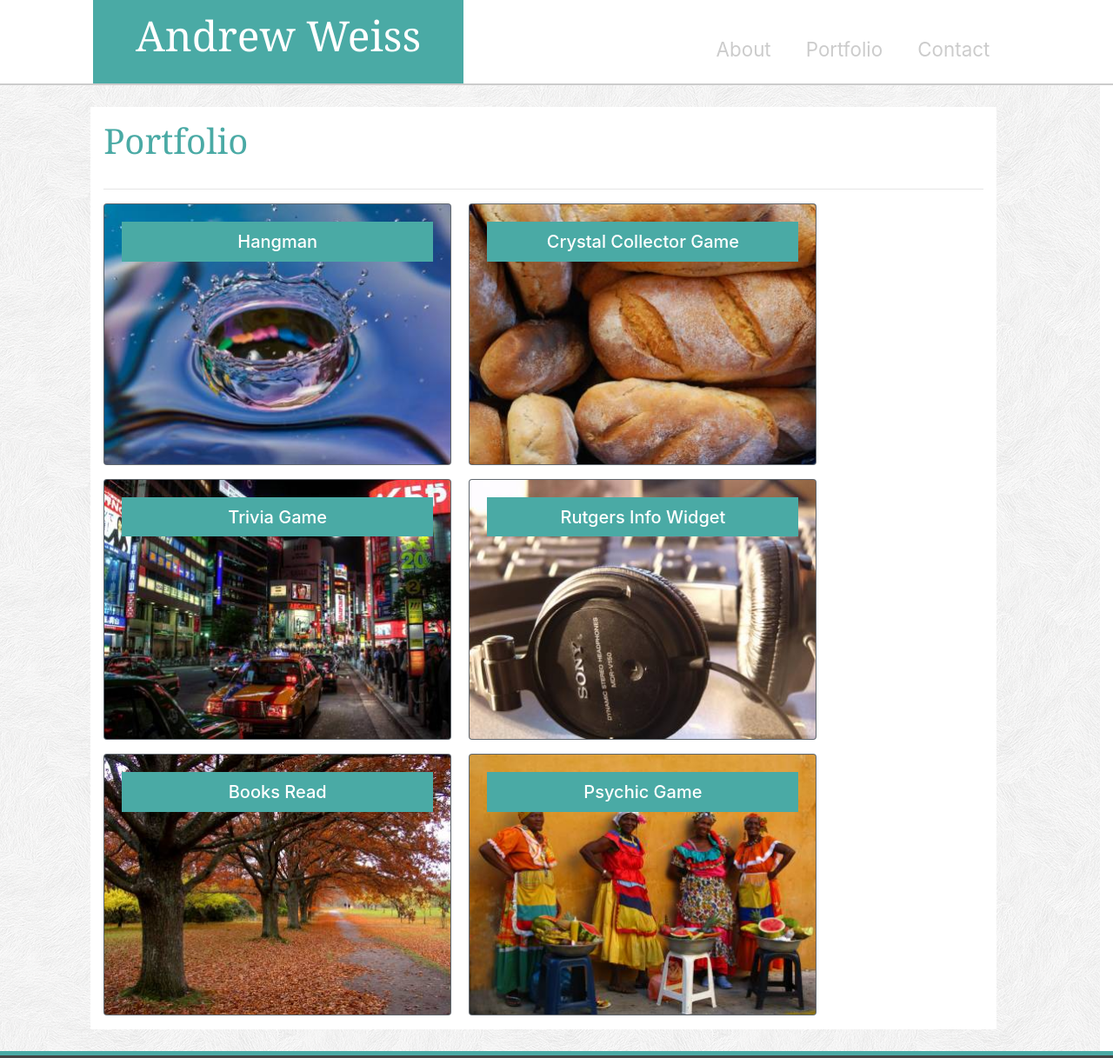
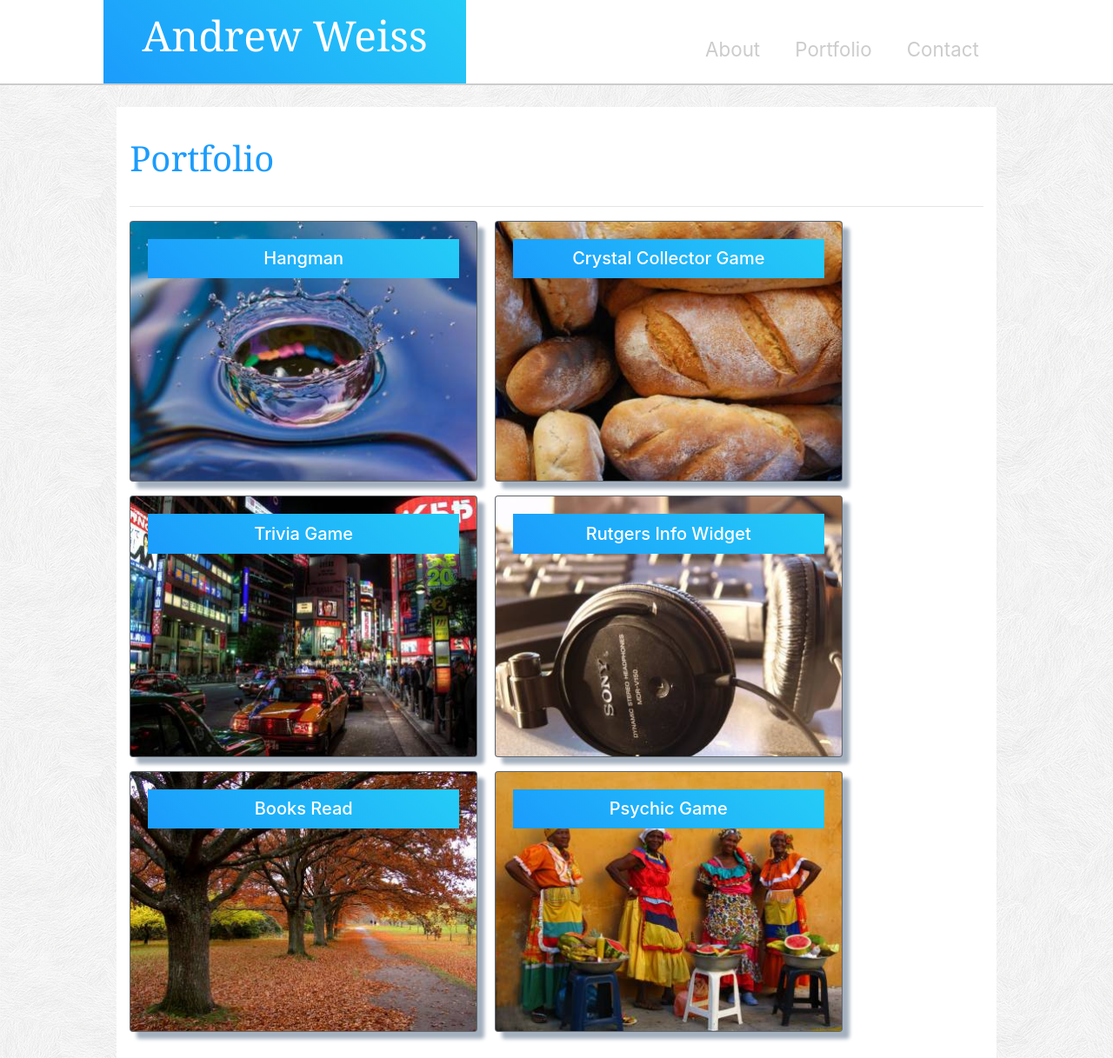
Before and after one commit to wandrew8/Bootstrap-Portfolio, a plain HTML site: page portfolio.html in a window 1280 px wide. Shown: the top 1217 px of the page at 87% size. Drawn offline with nearby package versions, Linux system fonts and the light colour scheme.

Commit message:
Link to trivia game added and styling updated

```diff
--- a/assets/CSS/styles.css
+++ b/assets/CSS/styles.css
@@ -17,11 +17,11 @@ header {
 }
 
 a:hover {
-    color: #4aaaa5;
+    color: #1B9CFC;
 }
 
 .span {
-    background-color: #4aaaa5;
+    background: linear-gradient(45deg, #1B9CFC, #25CCF7);
     text-align: center;
 }
 
@@ -44,10 +44,11 @@ a:hover {
 
 }
 
+
 /* Main Content */
 
 h2 {
-    color: #4aaaa5;
+    color: #1B9CFC;
     padding: 1.5% 0;
     font-size: 2.5rem;
 }
@@ -71,10 +72,13 @@ p {
     background-image: url("../images/background.png");
 }
 
+.row {
+    margin: 0px;
+}
 /* Portfolio Styling */
 
 h5 {
-    background-color: #4aaaa5;
+    background: linear-gradient(45deg, #1B9CFC, #25CCF7);
     text-align: center;
     padding: 3%;
 }
@@ -83,6 +87,7 @@ h5 {
     float: left;
     margin-right: 2%;
     margin-bottom: 2%;
+    box-shadow: 8px 8px 4px #a4b0be;
 }
 
 .card:hover {
@@ -95,7 +100,7 @@ footer {
     height: 5em;
     position: absolute;
     background-color: #444;
-    border-top: 5px solid #4aaaa5;
+    border-top: 5px solid #1B9CFC;
 }
 
 .footer {
--- a/portfolio.html
+++ b/portfolio.html
@@ -47,7 +47,7 @@
 
                 <!-- Main Form Content -->
 
-                <div class="col-xl 12 col-lg-12 col-md-12 col-sm-12 col-xs-12">
+                <div class="col-xl 12 col-lg-12 col-md-12 col-sm-12 col-xs-12 main-container">
                     <h2>Portfolio</h2>
                     <hr>
 
@@ -65,7 +65,7 @@
                         </div>
                     </a>
 
-                    <a class="card bg-secondary text-white mb-3" style="max-width: 25rem;" href="#">
+                    <a class="card bg-secondary text-white mb-3" style="max-width: 25rem;" href="https://wandrew8.github.io/TriviaGame/">
                         <img src="assets/images/image-3.jpg" class="card-img" alt="Trivia Game">
                         <div class="card-img-overlay">
                             <h5 class="card-title">Trivia Game</h5>
```
